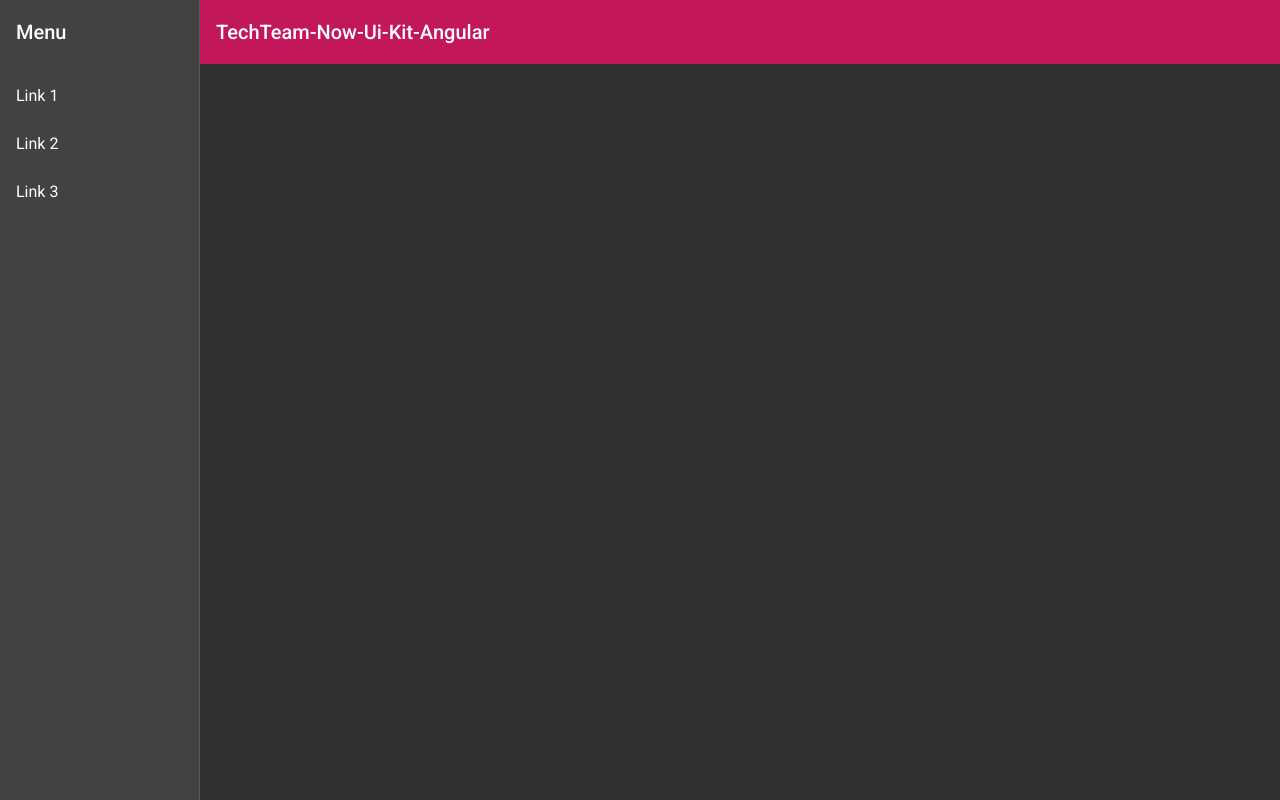
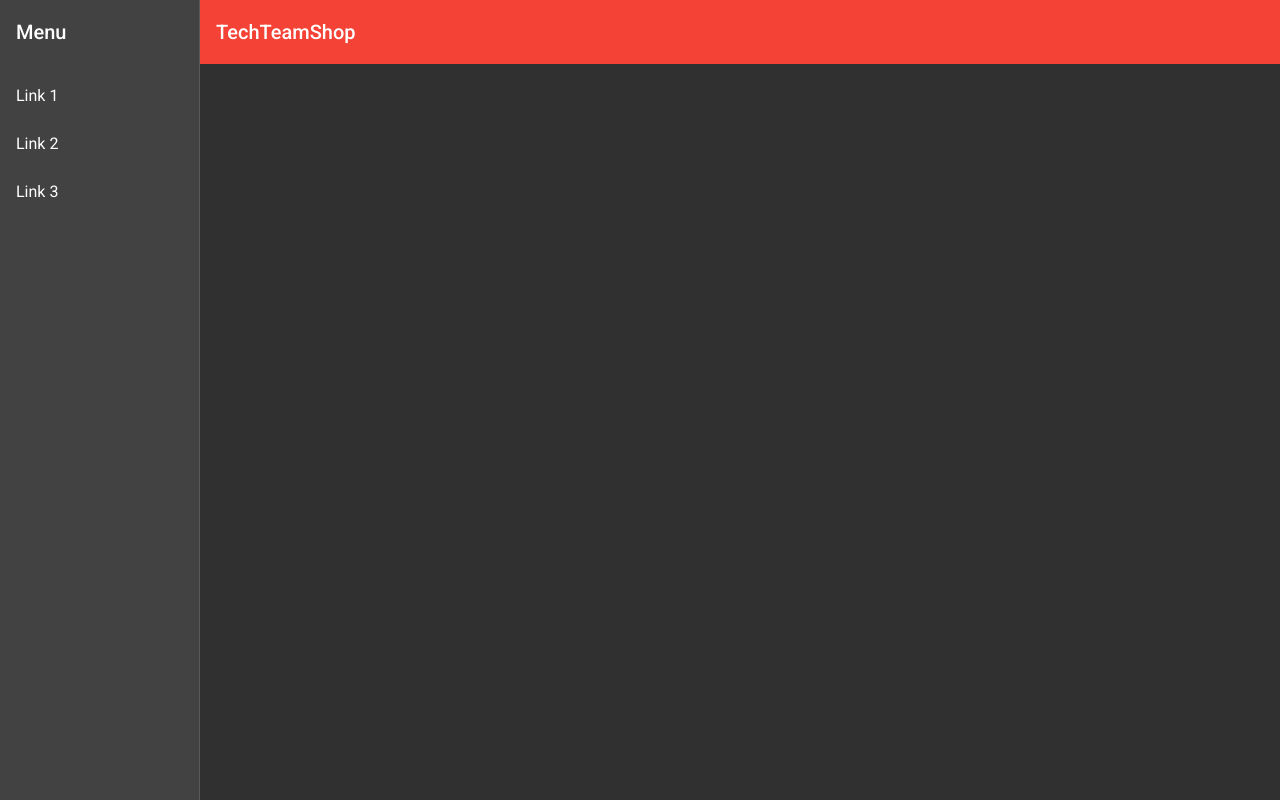
Before and after one commit to TechTeamNZ/TechTeam-Now-Ui-Kit-Angular, an Angular app: page / in a window 1280 px wide. Built offline with nearby package versions, Linux system fonts and the light colour scheme.

Commit message:
added Boostrap

```diff
--- a/package.json
+++ b/package.json
@@ -21,6 +21,7 @@
     "@angular/platform-browser": "~9.0.2",
     "@angular/platform-browser-dynamic": "~9.0.2",
     "@angular/router": "~9.0.2",
+    "bootstrap": "^4.4.1",
     "rxjs": "~6.5.4",
     "tslib": "^1.10.0",
     "zone.js": "~0.10.2"
--- a/src/app/navigation/navigation.component.css
+++ b/src/app/navigation/navigation.component.css
@@ -14,4 +14,5 @@
   position: sticky;
   top: 0;
   z-index: 1;
+  /*background-color: #29abe2;*/
 }
--- a/src/app/navigation/navigation.component.html
+++ b/src/app/navigation/navigation.component.html
@@ -11,7 +11,7 @@
     </mat-nav-list>
   </mat-sidenav>
   <mat-sidenav-content>
-    <mat-toolbar color="primary">
+    <mat-toolbar color="warn">
       <button
         type="button"
         aria-label="Toggle sidenav"
@@ -20,7 +20,9 @@
         *ngIf="isHandset$ | async">
         <mat-icon aria-label="Side nav toggle icon">menu</mat-icon>
       </button>
-      <span>TechTeam-Now-Ui-Kit-Angular</span>
+      <span>TechTeam</span>
+      <span>Shop</span>
+
     </mat-toolbar>
     <!-- Add Content Here -->
   </mat-sidenav-content>
```
Also changed, not shown: 1 other file (tests, documents, lock files or other folders).
